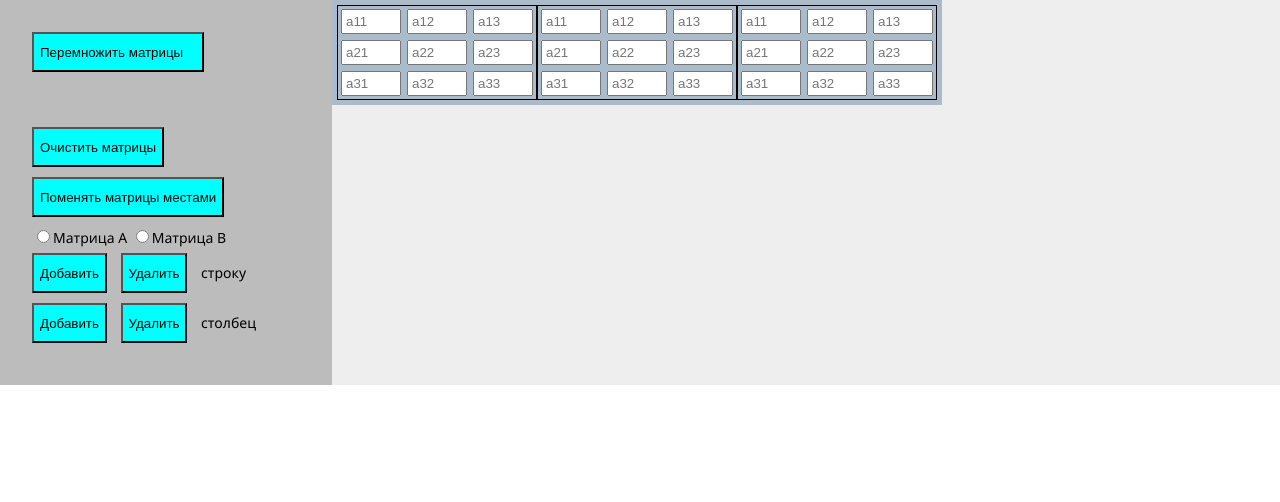
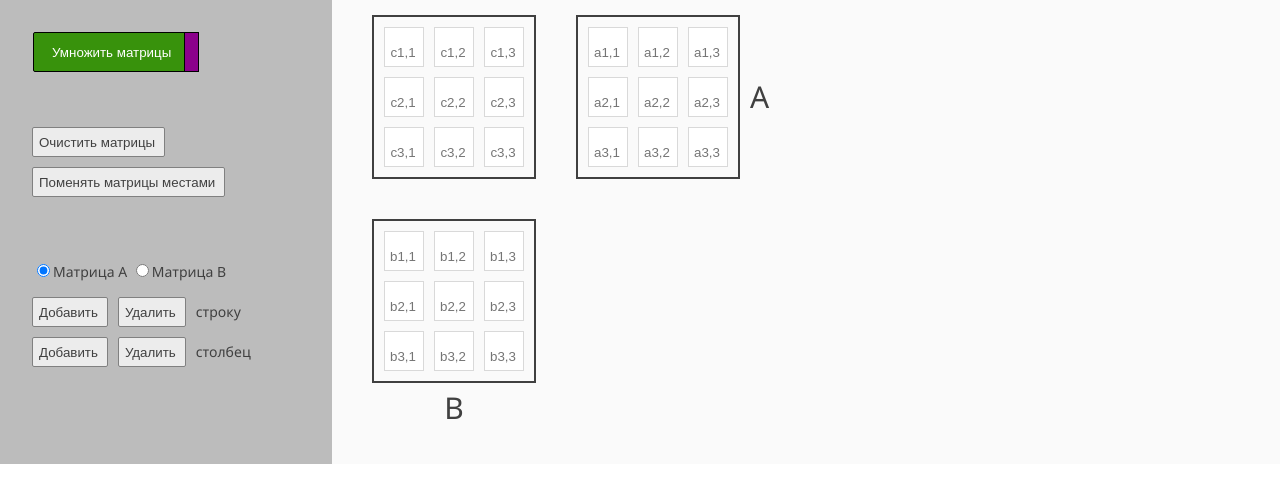
Before and after one commit to may42/may42.github.io, a plain HTML site: page index.html in a window 1280 px wide. Drawn offline with Linux system fonts and the light colour scheme.

Commit message:
Almost finished design
Almost finished design

```diff
--- a/index.html
+++ b/index.html
@@ -1,5 +1,5 @@
 <!DOCTYPE html>
-<html lang="en">
+<html lang="ru">
 <head>
     <meta charset="UTF-8">
 <title>matrix calculator</title>
@@ -15,74 +15,75 @@
     <form>
 
     <div class="sidebar">
-        <button id="multiply">Перемножить матрицы</button>
-        <button id="clear">Очистить матрицы</button> <br>
-        <button id="swap">Поменять матрицы местами</button> <br>
-        <label><input type="radio" name="whichMatrix" value="A">Матрица А</label>
-        <label><input type="radio" name="whichMatrix" value="B">Матрица B</label> <br>
-        <button id="addRow">Добавить</button>
-        <button id="removeRow">Удалить</button>
-        <span>строку</span> <br>
-        <button id="addCol">Добавить</button>
-        <button id="removeCol">Удалить</button>
-        <span>столбец</span> <br>
+        <button id="multiply">Умножить матрицы</button>
+        <button id="clear">Очистить матрицы</button><br>
+        <button id="swap">Поменять матрицы местами</button><br>
+        <label><input type="radio" name="whichMatrix" value="A" checked>Матрица А</label>
+        <label><input type="radio" name="whichMatrix" value="B">Матрица B</label><br>
+        <button id="addRow">Добавить</button><button id="removeRow">Удалить</button><span>строку</span><br>
+        <button id="addCol">Добавить</button><button id="removeCol">Удалить</button><span>столбец</span><br>
 
         <div class="errorMessage">
             Такие матрицы нельзя перемножить, так как количество столбцов матрицы А не равно количеству строк матрицы В.
         </div>
     </div>
     <div class="content">
+        <div class="top-matrices">
             <table class="matrix result-matrix"><tbody>
             <tr>
-            <td><input type="text" placeholder="a11"></td>
-            <td><input type="text" placeholder="a12"></td>
-            <td><input type="text" placeholder="a13"></td>
+                <td><input type="text" placeholder="c1,1"></td>
+                <td><input type="text" placeholder="c1,2"></td>
+                <td><input type="text" placeholder="c1,3"></td>
             </tr>
             <tr>
-            <td><input type="text" placeholder="a21"></td>
-            <td><input type="text" placeholder="a22"></td>
-            <td><input type="text" placeholder="a23"></td>
+                <td><input type="text" placeholder="c2,1"></td>
+                <td><input type="text" placeholder="c2,2"></td>
+                <td><input type="text" placeholder="c2,3"></td>
             </tr>
             <tr>
-            <td><input type="text" placeholder="a31"></td>
-            <td><input type="text" placeholder="a32"></td>
-            <td><input type="text" placeholder="a33"></td>
+                <td><input type="text" placeholder="c3,1"></td>
+                <td><input type="text" placeholder="c3,2"></td>
+                <td><input type="text" placeholder="c3,3"></td>
             </tr>
-        </tbody></table>
-        <table class="matrix matrix-a"><tbody>
+            </tbody>
+            </table><table class="matrix matrix-a"><tbody>
         <tr>
-            <td><input type="text" placeholder="a11"></td>
-            <td><input type="text" placeholder="a12"></td>
-            <td><input type="text" placeholder="a13"></td>
+            <td><input type="text" placeholder="a1,1"></td>
+            <td><input type="text" placeholder="a1,2"></td>
+            <td><input type="text" placeholder="a1,3"></td>
         </tr>
         <tr>
-            <td><input type="text" placeholder="a21"></td>
-            <td><input type="text" placeholder="a22"></td>
-            <td><input type="text" placeholder="a23"></td>
+            <td><input type="text" placeholder="a2,1"></td>
+            <td><input type="text" placeholder="a2,2"></td>
+            <td><input type="text" placeholder="a2,3"></td>
         </tr>
         <tr>
-            <td><input type="text" placeholder="a31"></td>
-            <td><input type="text" placeholder="a32"></td>
-            <td><input type="text" placeholder="a33"></td>
+            <td><input type="text" placeholder="a3,1"></td>
+            <td><input type="text" placeholder="a3,2"></td>
+            <td><input type="text" placeholder="a3,3"></td>
         </tr>
-        </tbody></table>
+        </tbody>
+            </table><span>A</span>
+        </div>
+        <div class="bottom-matrices">
             <table class="matrix matrix-b"><tbody>
             <tr>
-                <td><input type="text" placeholder="a11"></td>
-                <td><input type="text" placeholder="a12"></td>
-                <td><input type="text" placeholder="a13"></td>
+                <td><input type="text" placeholder="b1,1"></td>
+                <td><input type="text" placeholder="b1,2"></td>
+                <td><input type="text" placeholder="b1,3"></td>
             </tr>
             <tr>
-                <td><input type="text" placeholder="a21"></td>
-                <td><input type="text" placeholder="a22"></td>
-                <td><input type="text" placeholder="a23"></td>
+                <td><input type="text" placeholder="b2,1"></td>
+                <td><input type="text" placeholder="b2,2"></td>
+                <td><input type="text" placeholder="b2,3"></td>
             </tr>
             <tr>
-                <td><input type="text" placeholder="a31"></td>
-                <td><input type="text" placeholder="a32"></td>
-                <td><input type="text" placeholder="a33"></td>
+                <td><input type="text" placeholder="b3,1"></td>
+                <td><input type="text" placeholder="b3,2"></td>
+                <td><input type="text" placeholder="b3,3"></td>
             </tr>
-            </tbody></table>
+            </tbody></table><br><span>B</span>
+        </div>
     </div>
 
     </form>
--- a/styles.css
+++ b/styles.css
@@ -2,9 +2,11 @@ html, body {
     line-height: 20px;
     font-family: "Segoe UI", sans-serif;
     font-size: 14px;
+    font-kerning: normal;
+    color: #404040;
 }
 .content-container {
-    background-color: #EEE;
+    background-color: #FAFAFA;
 }
 
 .sidebar {
@@ -12,6 +14,7 @@ html, body {
     width: 268px;
     padding: 32px;
     background-color: #BCBCBC;
+    min-height: 400px;
 }
 .sidebar.active {
     background-color: #5199DB;
@@ -20,58 +23,105 @@ html, body {
     background-color: #F6C1C0;
 }
 .sidebar .errorMessage {
+    color: #DA0902;
+    margin-top: 35px;
     display: none;
 }
 .sidebar.cantMultiply .errorMessage {
     display: block;
-    color: #DA0902;
 }
 
 .content {
     float: left;
-    padding: 5px;
-    background-color: #ABC;
+    padding: 15px 5px 5px 40px;
+    /*     background-color: #ABC; */
 }
 
 input {
-    margin-bottom: 10px;
+    margin-bottom: 20px;
 }
 button {
-    height: 40px;
-    background-color: cyan;
+    height: 30px;
+    background-color: #ECECEC;
     margin: 0 10px 10px 0;
+    border: 1px solid gray;
+    border-radius: 2px;
+    padding-right: 9px;
+    color: #404040;
 }
 button:hover {
-    background-color: darkorange;
+    background-color: #DFDFDF;
 }
 button:focus {
-    background-color: darkcyan;
+    background-color: #ECECEC;
 }
 button[disabled] {
-    background-color: darkblue;
+    background-color: #F2F2F2;
 }
 
 #multiply {
+    height: 40px;
+    padding-left: 18px;
+    padding-right: 15px;
     margin-bottom: 55px;
+    position: relative;
+    background-color: #38920C;
+    color: #FFF;
+    border: 1px solid black;
+    left: 1px;
 }
 #multiply:after {
     content: '';
     display: inline-block;
     width: 13px;
+    height: 38px;
+    position: absolute;
+    right: -13px;
+    top: -1px;
+    background-color: darkmagenta;
+    border: 1px solid black;
+}
+#swap {
+    margin-bottom: 64px; /*67px*/
 }
 
-
+.top-matrices > *{
+    vertical-align: middle;
+}
+.bottom-matrices {
+    float: left;
+    text-align: center;
+    margin-top: 40px;
+}
 .matrix {
-    border: 1px solid black;
-    float: left;
+    display: inline-table;
+    position: relative;
+    border-collapse: separate;
+    border-spacing: 10px;
+    border: 2px solid #404040;
+}
+.matrix-a {
+    margin: 0 10px 0 40px;
+}
+.matrix-b {
+    margin-bottom: 15px;
 }
 .matrix td {
-    border: 0px solid gray;
+    width: 38px;
+    height: 38px;
+    border: none;
 }
 .matrix input {
-    margin: 3px;
-    width: 50px;
-    padding: 3px;
+    margin: 0;
+    padding: 10px 2px 0 0;
+    text-align: center;
+    width: 36px;
+    height: 28px;
+    border: 1px solid #D9D9D9;
+}
+.content span {
+    font-size: 30px;
+    color: #404040;
 }
 .clearfix:after {
     content: '';
```
Lines whose indentation alone changed are shown as unchanged.
